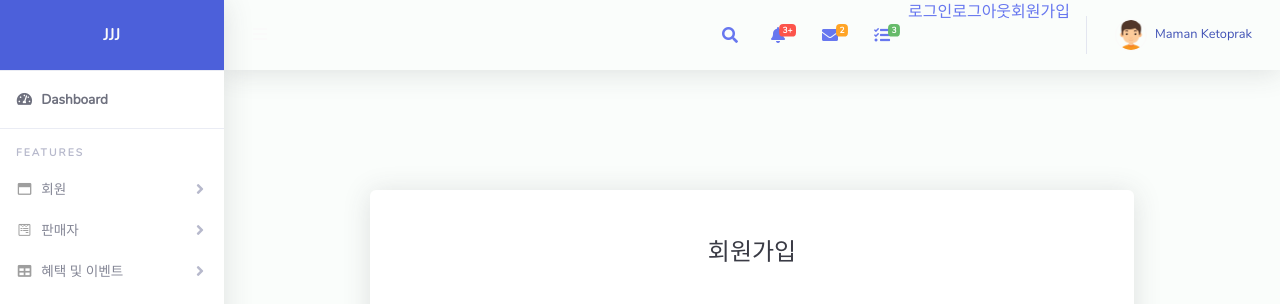
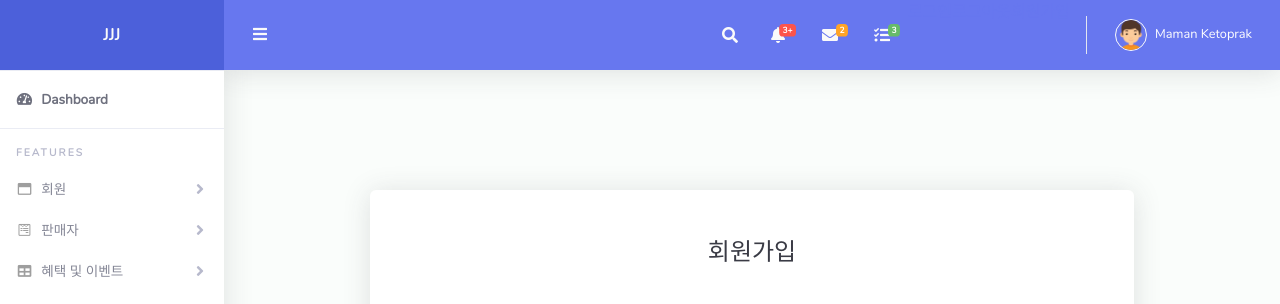
Before and after one commit to jhy11/jjj, a Django app: page /register in a window 1280 px wide. Shown: the top 304 px of the page. Run offline with Django 4.2, Linux system fonts and the light colour scheme; some libraries are stand-ins or nearby versions.

Commit message:
Update color of navbar and icons

```diff
--- a/templates/includes/header.html
+++ b/templates/includes/header.html
@@ -1,5 +1,5 @@
 {% load static %}
-<nav class="navbar navbar-expand topbar mb-4 static-top">
+<nav class="navbar navbar-expand topbar mb-4 static-top bg-navbar navbar-light">
   <button id="sidebarToggleTop" class="btn btn-link rounded-circle mr-3" >
     <i class="fa fa-bars"></i>
   </button>
@@ -7,7 +7,7 @@
     <li class="nav-item dropdown no-arrow">
       <a class="nav-link dropdown-toggle" href="#" id="searchDropdown" role="button" data-toggle="dropdown"
         aria-haspopup="true" aria-expanded="false">
-        <i class="fas fa-search fa-fw"></i>
+        <i class="fas fa-search fa-fw "></i>
       </a>
       <div class="dropdown-menu dropdown-menu-right p-3 shadow animated--grow-in"
         aria-labelledby="searchDropdown">
@@ -168,7 +168,7 @@
       <a class="nav-link dropdown-toggle" href="#" id="userDropdown" role="button" data-toggle="dropdown"
         aria-haspopup="true" aria-expanded="false">
         <img class="img-profile rounded-circle" src="{% static 'assets/img/boy.png' %}" style="max-width: 60px">
-        <span class="ml-2 d-none d-lg-inline small" style="color: #3f51b5;">Maman Ketoprak</span>
+        <span class="ml-2 d-none d-lg-inline small text-white" style="color: #3f51b5;">Maman Ketoprak</span>
       </a>
       <div class="dropdown-menu dropdown-menu-right shadow animated--grow-in" aria-labelledby="userDropdown">
         <a class="dropdown-item" href="#">
```
